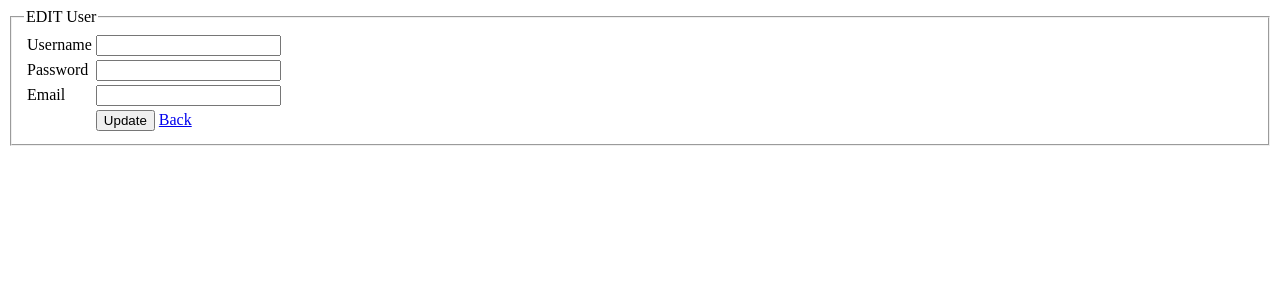
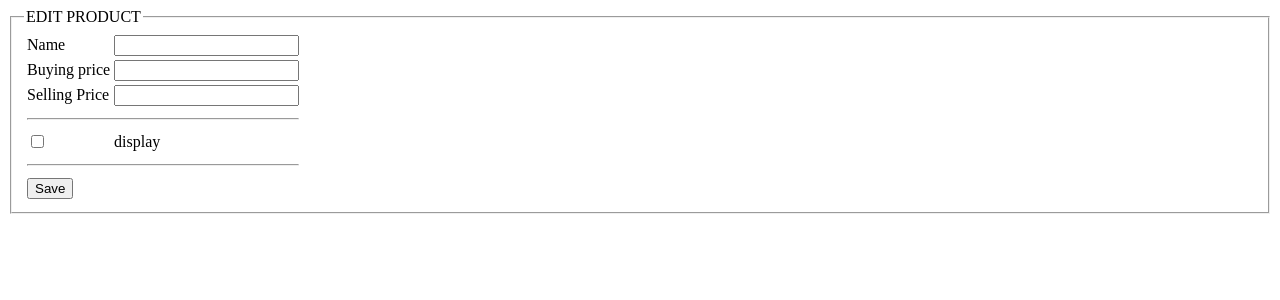
Before and after one commit to shahidullah-rakib/Learning-web-technologies-sprong-2020-2021-sec-G, a PHP site: page /edit.php?id=1 in a window 1280 px wide. Shown: the top 300 px of the page. Run offline with PHP 8.4, Linux system fonts and the light colour scheme; data that the repository does not hold is empty.

Commit message:
update edit

```diff
--- a/FINAL_LAB_TASK_02_PHP/view/edit.php
+++ b/FINAL_LAB_TASK_02_PHP/view/edit.php
@@ -1,40 +1,62 @@
 <?php
-	require_once('../model/userModel.php');
-	$title = "Edit Page";
-	include('header.php');
-	$id=$_GET['id'];
-	$data=deleteproduct($id);
+    session_start();
+    require_once('../model/userModel.php');
+    $id=$_GET['id'];
+	$data=getProductbyId($id);
 
 	$_SESSION['edit_id']=$id;
+
 ?>
 
+
+
+
+
+<!DOCTYPE html>
+<html>
+<head>
+	<title></title>
+</head>
+<body>
 	<form method="post" action="../controller/update.php">
 		<fieldset>
-			<legend>EDIT User</legend>
+			<legend>EDIT PRODUCT</legend>
 			<table>
 				<tr>
-					<td>Username</td>
-					<td><input type="text" name="name" value="<?php echo $data['username'] ?>"></td>
+					<td>Name</td>
+					<td><input type="text" name="productName" value="<?php echo$data['name'] ?>"></td>
 				</tr>
 				<tr>
-					<td>Password</td>
-					<td><input type="password" name="pass" value="<?php echo $data['password'] ?>"></td>
-				</tr>
-
-				<tr>
-					<td>Email</td>
-					<td><input type="email" name="email" value="<?php echo $data['email'] ?>"></td>
+					<td>Buying price</td>
+					<td><input type="text" name="buyingPrice" value="<?php echo$data['buyingPrice'] ?>"></td>
 				</tr>
 				<tr>
-					<td></td>
+					<td>Selling Price</td>
+					<td><input type="text" name="sellingPrice" value="<?php echo$data['sellingPrice'] ?>"></td>
+				</tr>
+                <tr>
+                    <td colspan="2">
+                        <hr>
+                    </td>
+                </tr>
+				<tr>
+					<td><input type="checkbox" name="display" id=""></td>
+                    <td>display</td>
+				</tr>
+                <tr>
+                    <td colspan="2">
+                        <hr>
+                    </td>
+                </tr>
+				<tr>
 					<td>
-						<input type="submit" name="submit" value="Update">
-						<a href="user_list.php">Back</a>
+						<input type="submit" name="submit" value="Save">
+
 					</td>
+                    <td></td>
 				</tr>
 			</table>
 		</fieldset>
 	</form>
-<?php
-	include('footer.php');
-?>
+</body>
+</html>
```
